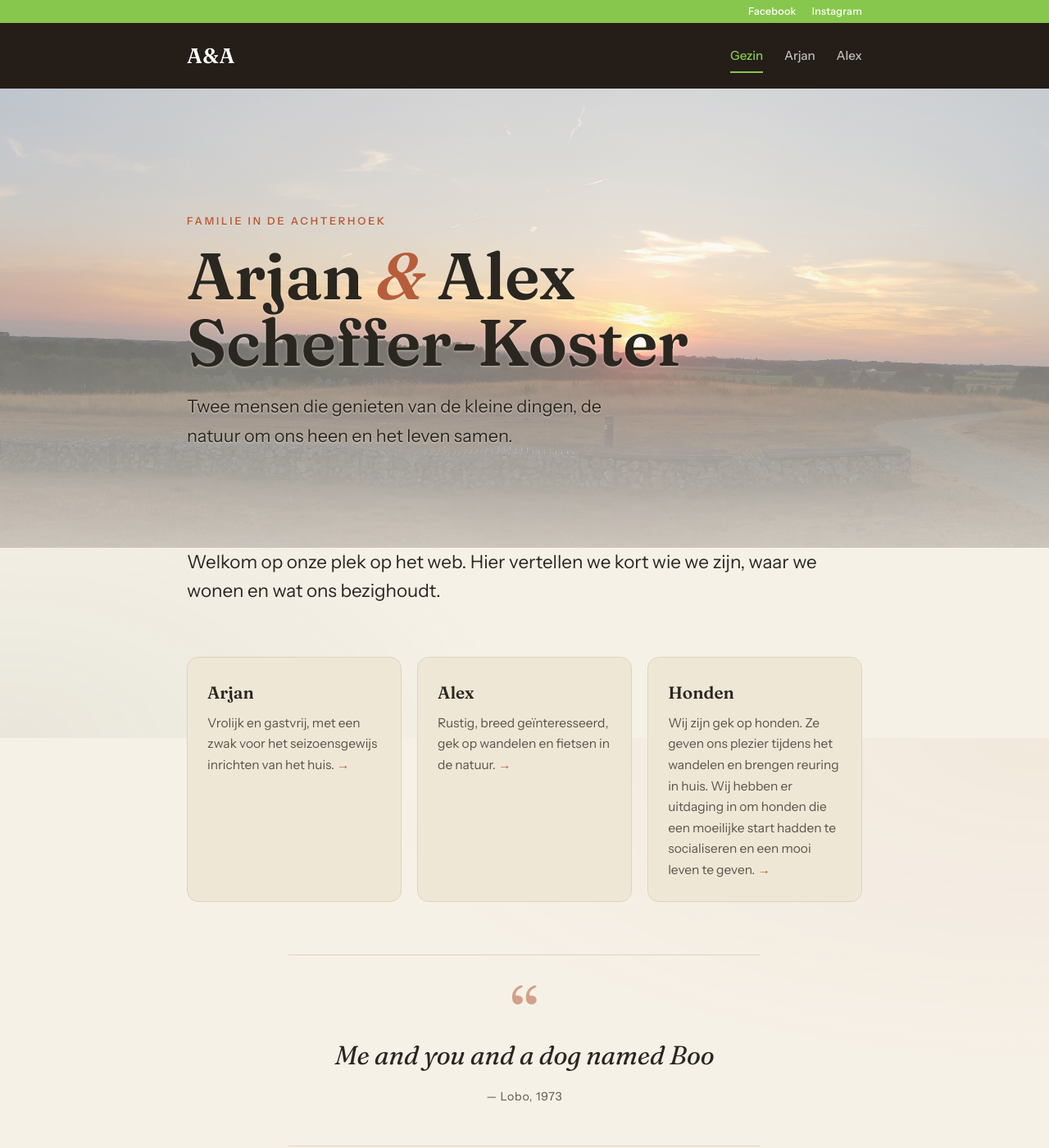
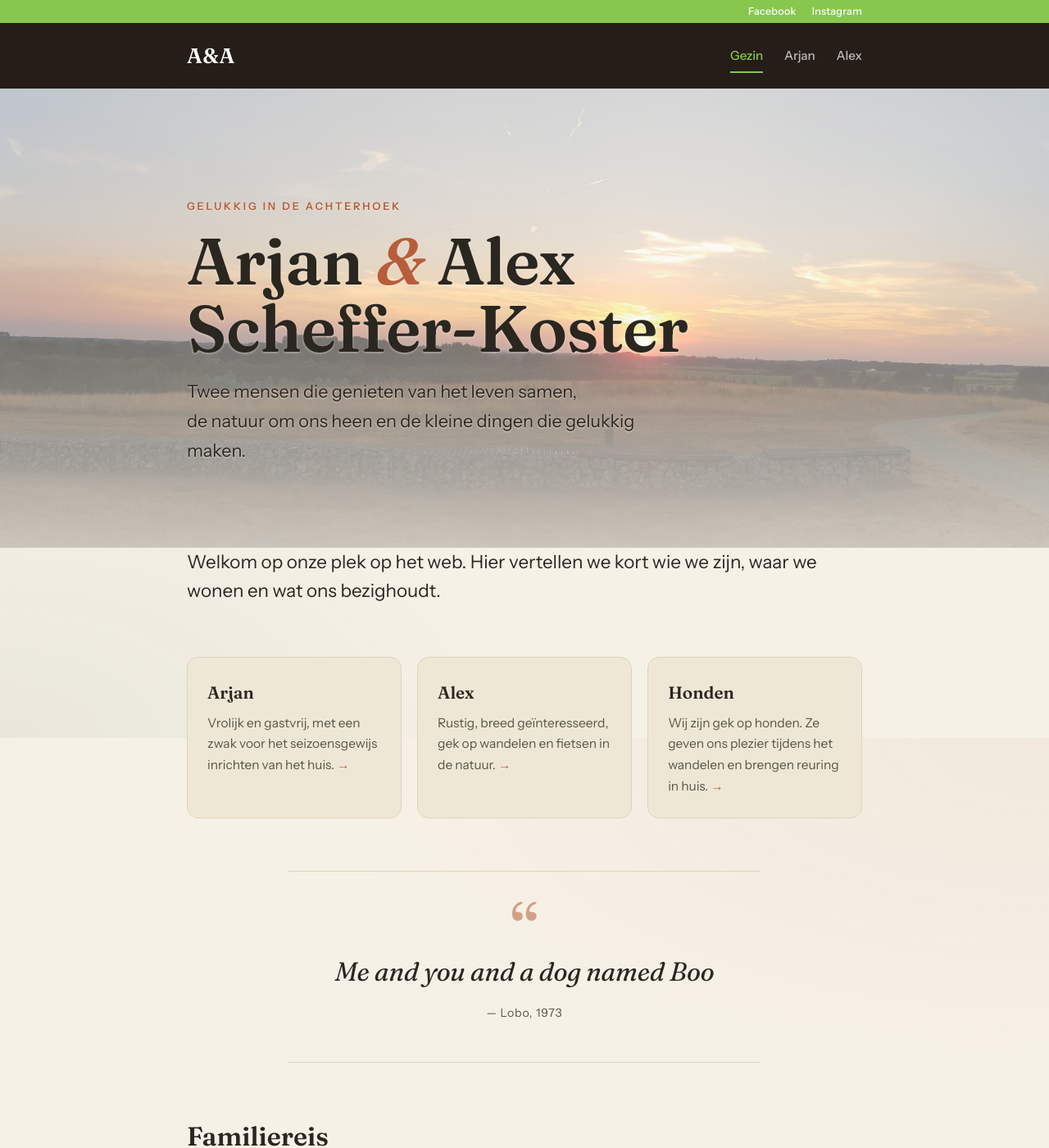
Before and after one commit to alexscheffer/familiescheffer, a Jekyll site: the page built from index.html, in a window 1280 px wide and 1400 px high. Shown: the whole window at 82% size. Built offline with Jekyll 4.4.1, drawn with Linux system fonts in a browser that asks for light colours.

Commit message:
init 2026.06.05.16.30

```diff
--- a/index.html
+++ b/index.html
@@ -7,9 +7,9 @@ description: De familiewebsite van Arjan en Alex Scheffer-Koster uit de Achterho
 <!-- ===== HERO ===== -->
 <section class="hero">
   <div class="wrap hero-inner">
-    <p class="eyebrow reveal">Familie in de Achterhoek</p>
+    <p class="eyebrow reveal">Gelukkig in de Achterhoek</p>
     <h1 class="reveal">Arjan <span class="amp">&amp;</span> Alex<br>Scheffer-Koster</h1>
-    <p class="lead reveal">Twee mensen die genieten van de kleine dingen, de natuur om ons heen en het leven samen.</p>
+    <p class="lead reveal">Twee mensen die genieten van het leven samen,</br>de natuur om ons heen en de kleine dingen die gelukkig maken.</p>
   </div>
 </section>
 
@@ -39,8 +39,7 @@ description: De familiewebsite van Arjan en Alex Scheffer-Koster uit de Achterho
         <h3>Honden</h3>
         <p>
           Wij zijn gek op honden. Ze geven ons plezier tijdens het wandelen en
-          brengen reuring in huis. Wij hebben er uitdaging in om honden die een
-          moeilijke start hadden te socialiseren en een mooi leven te geven.
+          brengen reuring in huis.
           <span class="arrow">&rarr;</span>
           <!--<a href="{{ '/honden/' | relative_url }}">maak kennis met onze honden &rarr;</a>-->
         </p>
```
